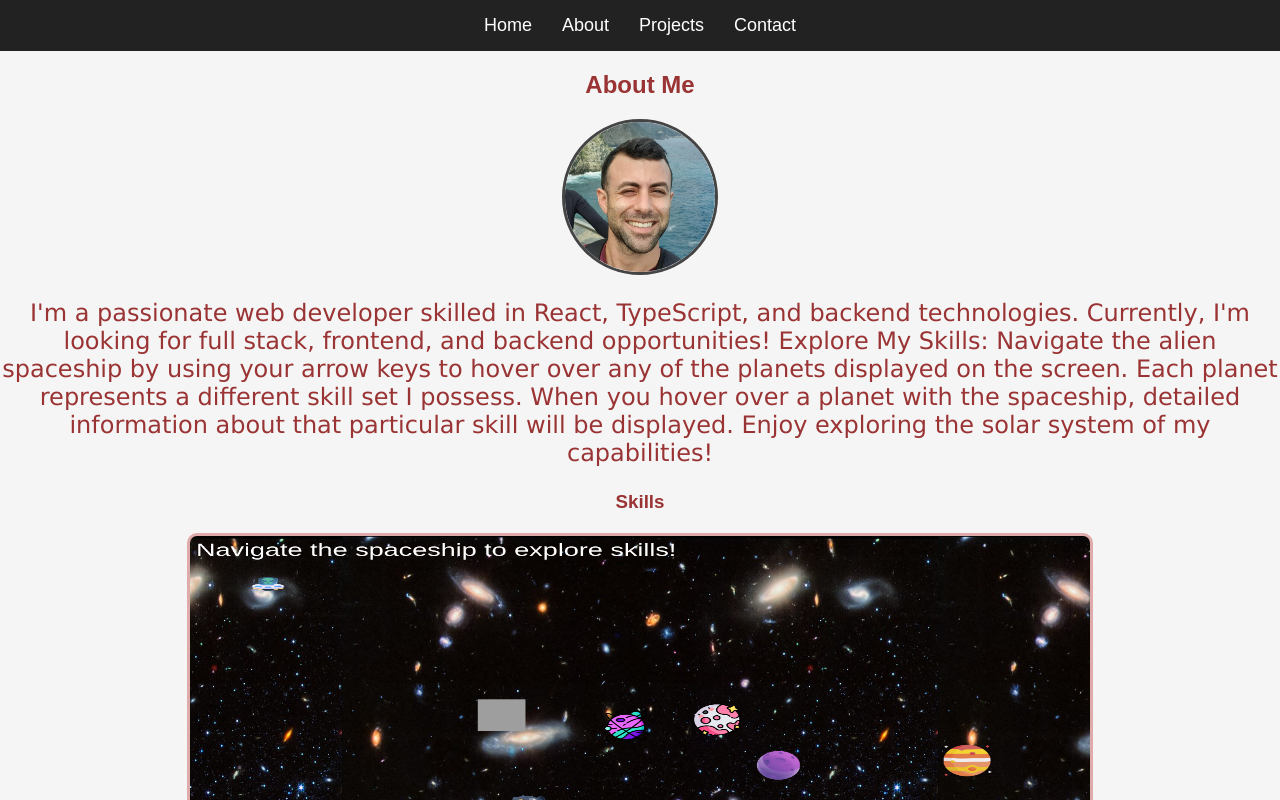
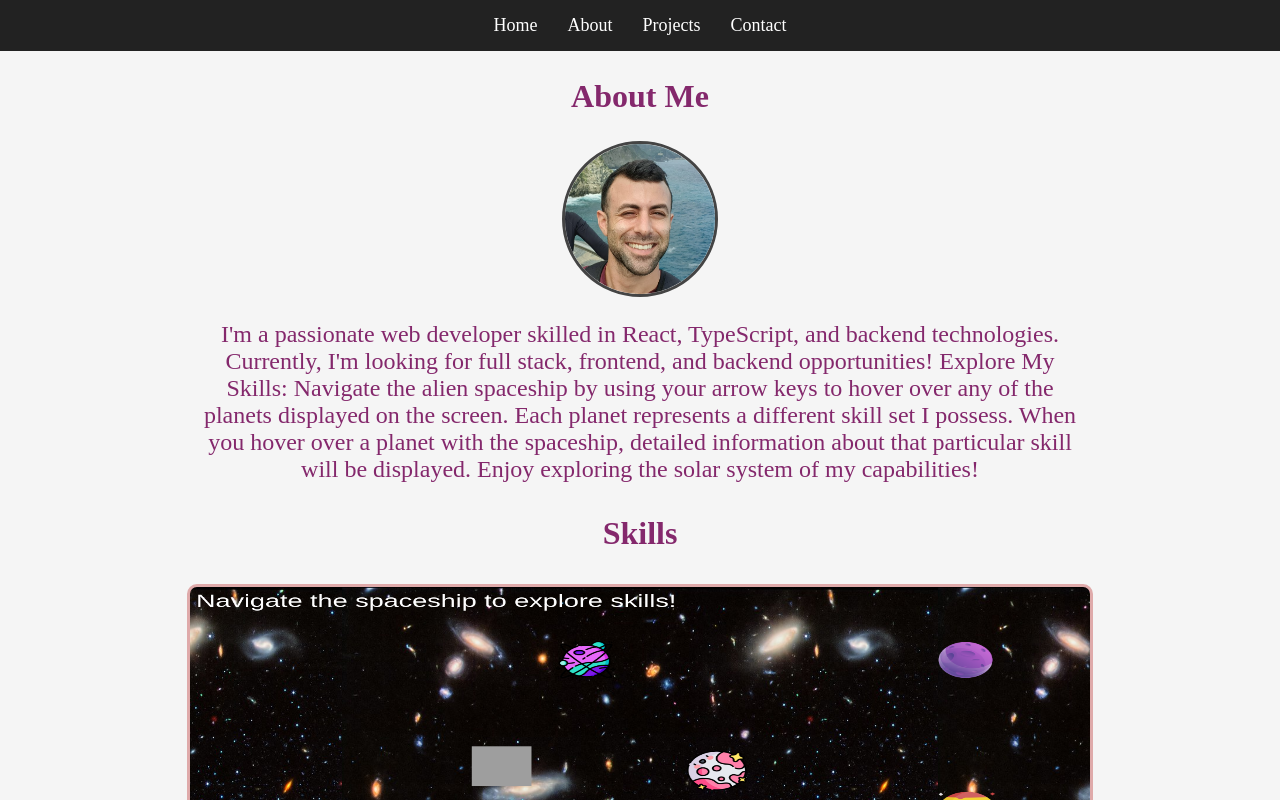
Before and after one commit to Galomer310/Portfolio-2025, a React (Vite) app: page /about in a window 1280 px wide. Shown: the top 800 px of the page. Built offline with nearby package versions, Linux system fonts and the light colour scheme.

Commit message:
changing font family to cursive

```diff
--- a/src/components/game.ts
+++ b/src/components/game.ts
@@ -24,10 +24,10 @@ export const initGame = (setSkillDescription: React.Dispatch<React.SetStateActio
   spaceshipImg.src = spaceshipImage;
 
   let spaceship = {
-    x: 100,
-    y: 100,
-    width: 60,
-    height: 40
+    x: 700,
+    y: 800,
+    width: 100,
+    height: 100
   };
 
   const skills = [
@@ -56,7 +56,7 @@ export const initGame = (setSkillDescription: React.Dispatch<React.SetStateActio
 
   const cx = 800;
   const cy = 800;
-  const skillRadii = [120, 180, 200, 250, 300, 350, 444, 180, 270, 450, 333, 350, 290, 550];
+  const skillRadii = [250, 280, 340, 550, 450, 650, 640, 480, 470, 450, 633, 350, 790, 550];
 
   const skillPositions = skills.map((skill, index) => {
     const angle = (2 * Math.PI / skills.length) * index;
@@ -65,7 +65,7 @@ export const initGame = (setSkillDescription: React.Dispatch<React.SetStateActio
       x: cx + radius * Math.cos(angle),
       y: cy + radius * Math.sin(angle),
       img: skill.img,
-      radius: 40,
+      radius: 50,
       text: skill.name
     };
   });
@@ -177,10 +177,10 @@ export const initGame = (setSkillDescription: React.Dispatch<React.SetStateActio
       event.preventDefault();
     }
     switch(event.key) {
-      case 'ArrowUp': spaceship.y -= 5; break;
-      case 'ArrowDown': spaceship.y += 5; break;
-      case 'ArrowLeft': spaceship.x -= 5; break;
-      case 'ArrowRight': spaceship.x += 5; break;
+      case 'ArrowUp': spaceship.y -= 15; break;
+      case 'ArrowDown': spaceship.y += 15; break;
+      case 'ArrowLeft': spaceship.x -= 15; break;
+      case 'ArrowRight': spaceship.x += 15; break;
     }
   });
 }
--- a/src/public/style.css
+++ b/src/public/style.css
@@ -1,10 +1,10 @@
 /* General Styles */
 body {
-    font-family: Arial, sans-serif;
+  font-family:cursive;
     margin: 0;
     padding: 0;
     background-color: #f5f5f5;
-    color: #9a3333;
+    color: #84286c;
 
   }
 
@@ -44,26 +44,31 @@ body {
     margin-top: 20px;
     font-size: 30px;
     font-weight:800;
-    font-family:monospace;
-    color: rgb(231, 25, 25);
+    font-family:cursive;
+    color: #84286c;
   }
 
   .home p {
     font-size: 20px;
-    font-family:monospace;
+    font-family:cursive;
     font-weight:800;
-    color: rgb(231, 25, 25);
+    color: #84286c;
   }
 
 
 /* About Page */
 .about h2, .about h3 {
   text-align: center;
+  font-family:cursive ;
+  font-size: 2rem;
 }
 
 .about p {
   text-align: center;
-  font-family:'Lucida Sans', 'Lucida Sans Regular', 'Lucida Grande', 'Lucida Sans Unicode', Geneva, Verdana, sans-serif ;
+  display: flex;
+  justify-self: center;
+  max-width: 70%;
+  font-family:cursive;
   font-size: 1.5rem;
 }
 
@@ -90,10 +95,10 @@ canvas#gameCanvas {
 }
 
 canvas#gameCanvas text {
-  font-family: 'Arial', sans-serif;
+  /* font-family: 'Arial', sans-serif; */
   font-size: 16px;
   color: black;
-  /* text-shadow: 1px 1px 2px rgba(0,0,0,0.5); */
+  text-shadow: 1px 1px 2px rgba(0,0,0,0.5);
 }
 
 
@@ -136,6 +141,8 @@ canvas#gameCanvas text {
     padding: 50px;
   }
 
+
+
   .contact form {
     max-width: 400px;
     margin: auto;
@@ -143,7 +150,6 @@ canvas#gameCanvas text {
     padding: 40px;
     border-radius: 10px;
     box-shadow: 0px 0px 10px rgba(0, 0, 0, 0.1);
-    /* height: 50vh; */
   }
 
   .contact input, .contact textarea {
@@ -174,7 +180,5 @@ canvas#gameCanvas text {
     color: white;
     text-align: center;
     padding: 15px;
-    /* position:fixed; */
     width: 100%;
-    /* bottom: 0; */
   }
```
